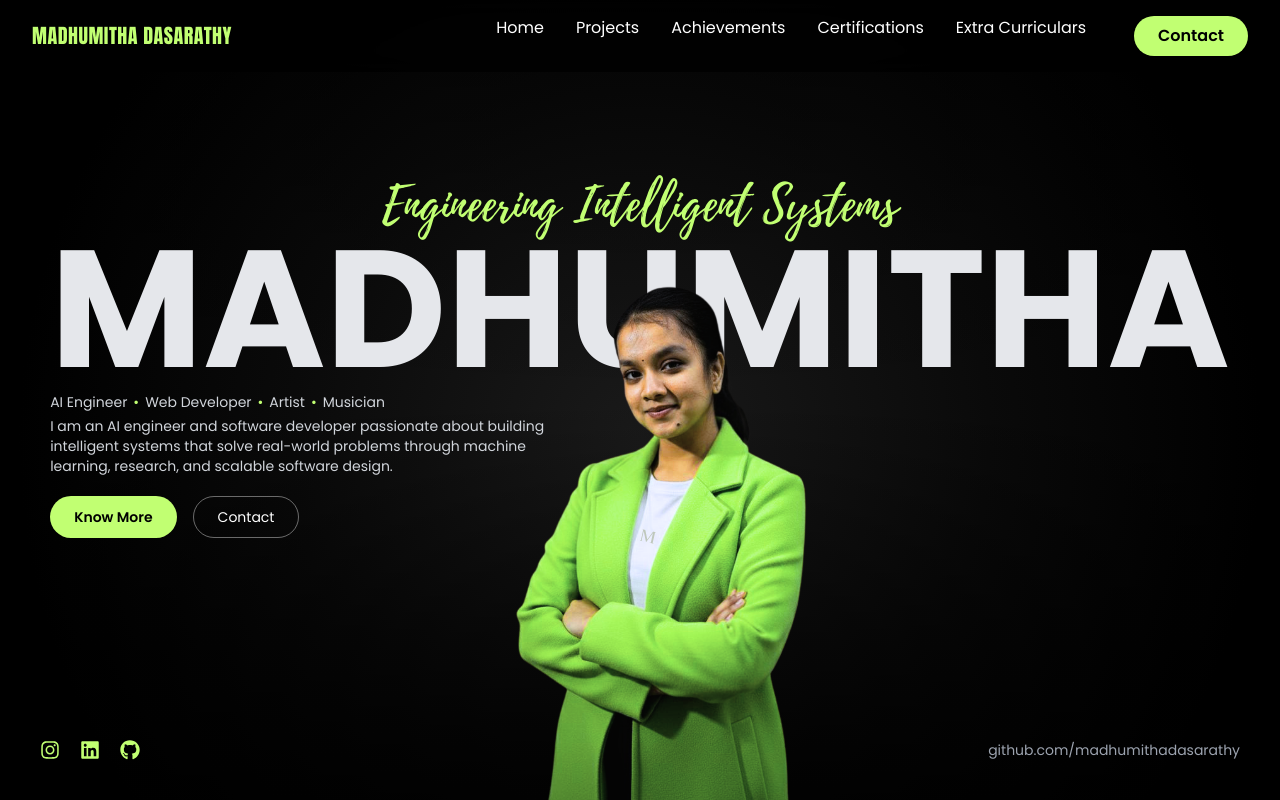
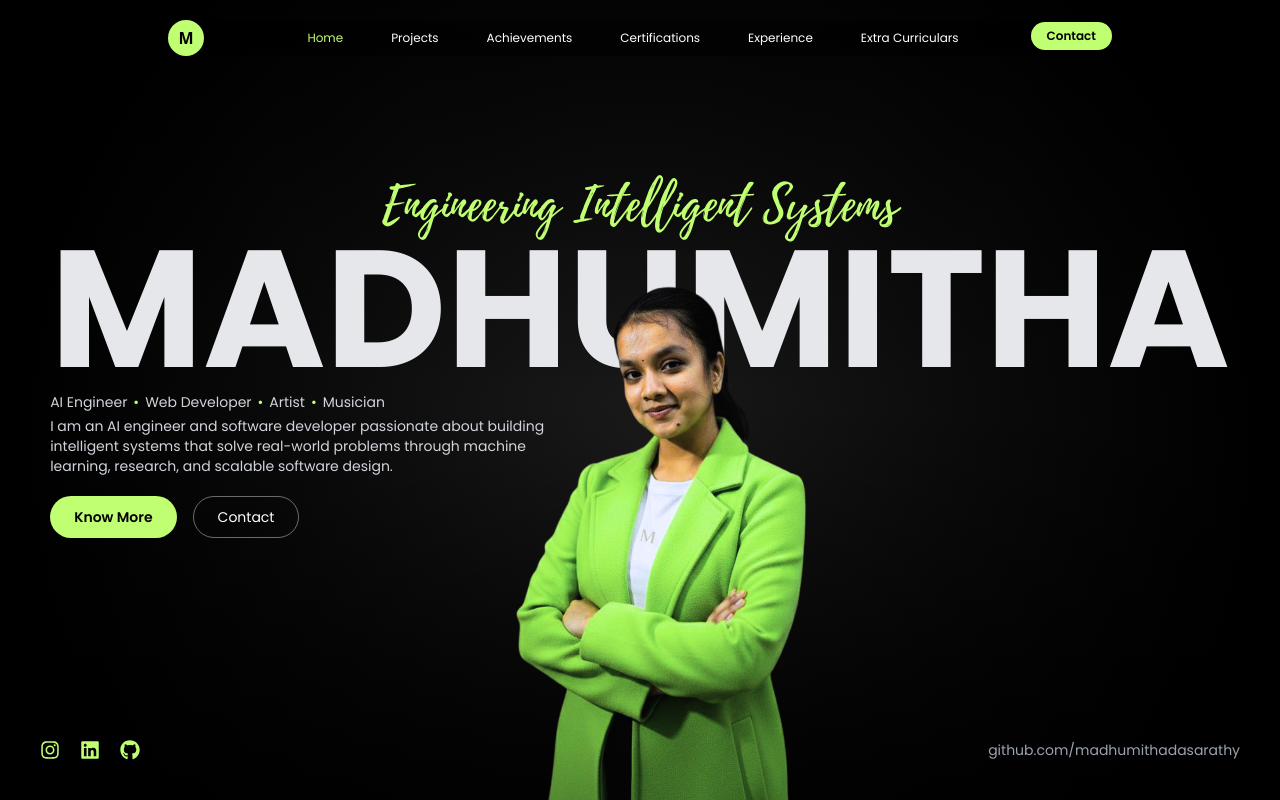
Before and after one commit to madhumithadasarathy/portfolio_website, a React (Vite) app: page / in a window 1280 px wide. Built offline with nearby package versions, Linux system fonts and the light colour scheme.

Commit message:
Edited the header

```diff
--- a/src/Components/Header/Header.jsx
+++ b/src/Components/Header/Header.jsx
@@ -1,31 +1,138 @@
+import { useState, useEffect } from "react";
+import MenuIcon from "@mui/icons-material/Menu";
+import CloseIcon from "@mui/icons-material/Close";
+import { IconButton } from "@mui/material";
+import { AnimatePresence, motion } from "framer-motion";
+
 export default function Header() {
+  const [open, setOpen] = useState(false);
+  const [active, setActive] = useState("#home");
+  const [scrolled, setScrolled] = useState(false);
+
+  const navLinks = [
+    { name: "Home", href: "#home" },
+    { name: "Projects", href: "#projects" },
+    { name: "Achievements", href: "#achievements" },
+    { name: "Certifications", href: "#certifications" },
+    { name: "Experience", href: "#work" }, // Changed
+    { name: "Extra Curriculars", href: "#extra" },
+  ];
+
+  useEffect(() => {
+    const handleScroll = () => {
+      setScrolled(window.scrollY > 40);
+    };
+    window.addEventListener("scroll", handleScroll);
+    return () => window.removeEventListener("scroll", handleScroll);
+  }, []);
+
   return (
-    <header className="fixed top-0 left-0 w-full z-50 bg-black/70 backdrop-blur-md">
-      <div className="max-w-7xl mx-auto px-8 py-4 flex justify-between items-center">
+    <header
+      className={`fixed top-0 left-0 w-full z-50 flex justify-center transition-all duration-300
+      ${scrolled ? "py-2" : "py-5"}`}
+    >
+      <div
+        className={`w-[88%] max-w-5xl flex justify-between items-center
+        rounded-2xl backdrop-blur-xl transition-all duration-300
+        ${scrolled ? "bg-black/70 shadow-lg" : "bg-black/50"}
+        px-10`}
+      >
+        {/* New Logo */}
+{/* Logo */}
+<div
+  className={`flex items-center justify-center rounded-full bg-[#c1ff72]
+  ${scrolled ? "w-8 h-8" : "w-9 h-9"}
+  transition-all duration-300`}
+>
+  <span
+    className={`font-bold ${
+      scrolled ? "text-sm" : "text-base"
+    } text-black`}
+  >
+    M
+  </span>
+</div>
 
-        {/* Logo */}
-        <h1 className="font-anton text-neon text-xl tracking-wide">
-          MADHUMITHA DASARATHY
-        </h1>
 
-        {/* Nav Links */}
-        <nav className="hidden md:flex gap-8 font-poppins text-white">
-          <a href="#home" className="hover:text-neon transition">Home</a>
-          <a href="#projects" className="hover:text-neon transition">Projects</a>
-          <a href="#achievements" className="hover:text-neon transition">Achievements</a>
-          <a href="#certifications" className="hover:text-neon transition">Certifications</a>
-          <a href="#extra" className="hover:text-neon transition">Extra Curriculars</a>
+        {/* Desktop Nav */}
+        <nav className="hidden md:flex items-center gap-12 font-poppins text-xs text-white">
+          {navLinks.map((link) => (
+            <a
+              key={link.name}
+              href={link.href}
+              onClick={() => setActive(link.href)}
+              className={`transition duration-300 ${
+                active === link.href
+                  ? "text-neon"
+                  : "hover:text-neon"
+              }`}
+            >
+              {link.name}
+            </a>
+          ))}
 
-          {/* Contact Button */}
           <a
             href="#contact"
-            className="ml-4 px-6 py-2 rounded-full bg-neon text-black font-semibold hover:scale-105 transition"
+            onClick={() => setActive("#contact")}
+            className="ml-6 px-4 py-1.5 rounded-full bg-neon text-black font-semibold -mt-1 text-xs hover:scale-105 transition"
           >
             Contact
           </a>
         </nav>
 
+        {/* Mobile Hamburger */}
+        <div className="md:hidden">
+          <IconButton onClick={() => setOpen(!open)}>
+            {open ? (
+              <CloseIcon sx={{ color: "#c1ff72" }} />
+            ) : (
+              <MenuIcon sx={{ color: "#c1ff72" }} />
+            )}
+          </IconButton>
+        </div>
       </div>
+
+      {/* Mobile Dropdown */}
+      <AnimatePresence>
+        {open && (
+          <motion.div
+            initial={{ opacity: 0, y: -20 }}
+            animate={{ opacity: 1, y: 0 }}
+            exit={{ opacity: 0, y: -20 }}
+            transition={{ duration: 0.25 }}
+            className="md:hidden absolute top-20 w-[88%] max-w-5xl bg-black/90 backdrop-blur-xl rounded-2xl px-8 py-6 flex flex-col gap-6 font-poppins text-sm text-white shadow-lg"
+          >
+            {navLinks.map((link) => (
+              <a
+                key={link.name}
+                href={link.href}
+                onClick={() => {
+                  setActive(link.href);
+                  setOpen(false);
+                }}
+                className={`transition ${
+                  active === link.href
+                    ? "text-neon"
+                    : "hover:text-neon"
+                }`}
+              >
+                {link.name}
+              </a>
+            ))}
+
+            <a
+              href="#contact"
+              onClick={() => {
+                setActive("#contact");
+                setOpen(false);
+              }}
+              className="mt-2 px-4 py-2 rounded-full bg-neon text-black font-semibold text-center"
+            >
+              Contact
+            </a>
+          </motion.div>
+        )}
+      </AnimatePresence>
     </header>
   );
 }
```
